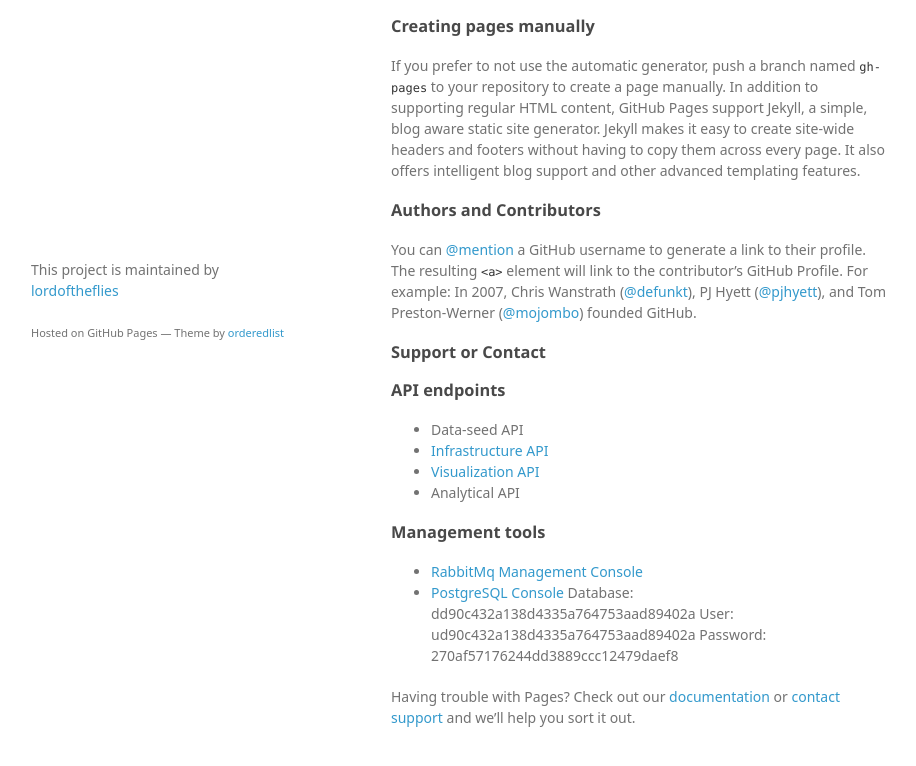
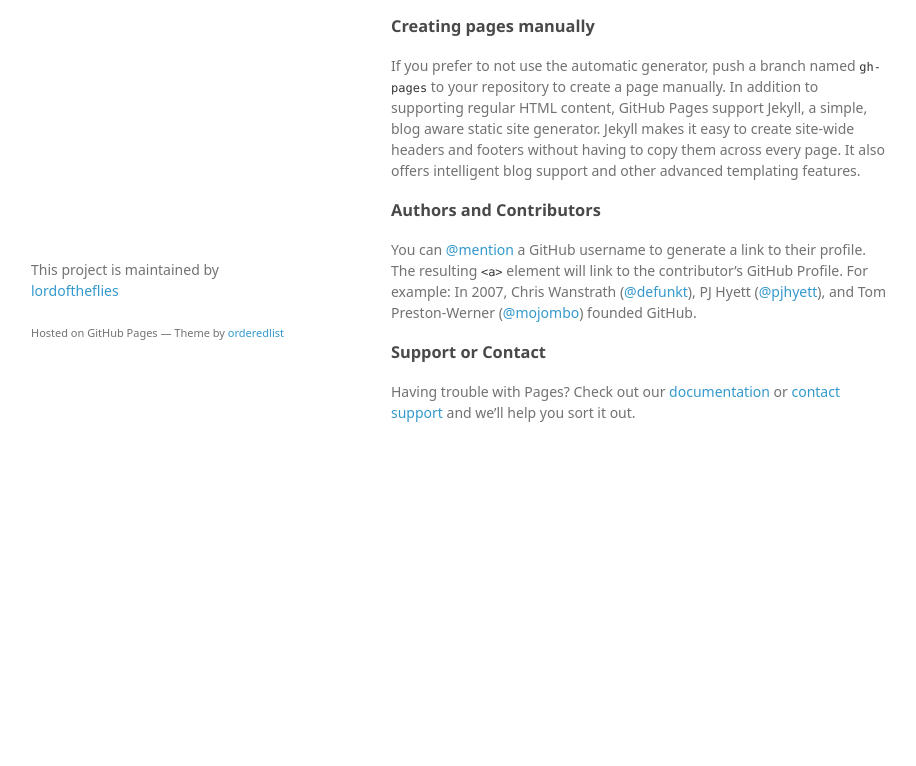
Before and after one commit to lordoftheflies/hydra-wacky, a plain HTML site: page index.html in a window 1280 px wide. Shown: the part 388-1154 px from the top of the page, without its empty margins (179-1095 px from the left). After the commit the page ends 881 px from the top, so only its background shows below. Drawn offline with Linux system fonts and the light colour scheme; a web font is replaced by a local one.

Commit message:
Update index.html

```diff
--- a/index.html
+++ b/index.html
@@ -51,35 +51,6 @@
 <h3>
 <a id="support-or-contact" class="anchor" href="#support-or-contact" aria-hidden="true"><span aria-hidden="true" class="octicon octicon-link"></span></a>Support or Contact</h3>
 
-<h3>API endpoints</h3>
-<ul>
-  <li>
-    <span>Data-seed API</span>
-  </li>
-  <li>
-    <a href="http://hydra-datasource-infrastructure.run.aws-usw02-pr.ice.predix.io/swagger-ui.html">Infrastructure API</a>
-  </li>
-  <li>
-    <a href="http://hydra-datasource-visualization.run.aws-usw02-pr.ice.predix.io/swagger-ui.html">Visualization API</a>
-  </li>
-  <li>
-    <span>Analytical API</span>
-  </li>
-</ul>
-
-<h3>Management tools</h3>
-<ul>
-  <li>
-    <a href="https://pivotal-rabbitmq-35.system.aws-usw02-pr.ice.predix.io/#/queues/f7793d88-3051-4f31-b382-f427bcb10a4c">RabbitMq Management Console</a>
-  </li>
-  <li>
-    <a href="http://hydra-phppgadmin.run.aws-usw02-pr.ice.predix.io">PostgreSQL Console</a>
-    <span>Database: dd90c432a138d4335a764753aad89402a</span>
-    <span>User: ud90c432a138d4335a764753aad89402a</span>
-    <span>Password: 270af57176244dd3889ccc12479daef8</span>
-  </li>
-</ul>
-
 <p>Having trouble with Pages? Check out our <a href="https://help.github.com/pages">documentation</a> or <a href="https://github.com/contact">contact support</a> and we’ll help you sort it out.</p>
       </section>
       <footer>
```
